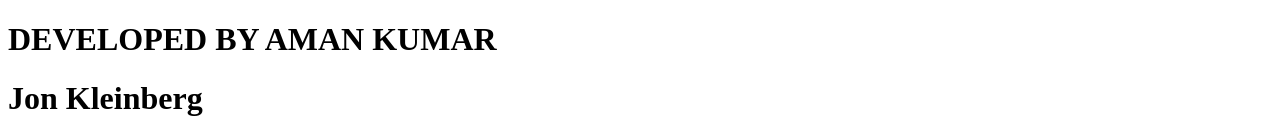
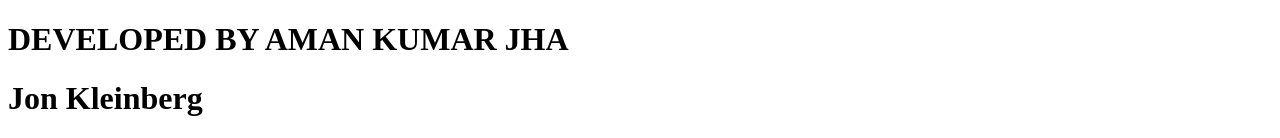
Before and after one commit to aman74git/webinit, a plain HTML site: page index.html in a window 1280 px wide. Shown: the top 138 px of the page. Drawn offline with Linux system fonts and the light colour scheme.

Commit message:
added jha

```diff
--- a/index.html
+++ b/index.html
@@ -7,7 +7,7 @@
     <title>Jon Kleinberg's homepage</title>
 </head>
 <body>
-    <h1>DEVELOPED BY AMAN KUMAR</h1>
+    <h1>DEVELOPED BY AMAN KUMAR JHA</h1>
     <h1>Jon Kleinberg</h1>
     <p>
         <em>Tisch University Professor</em><br>
```
